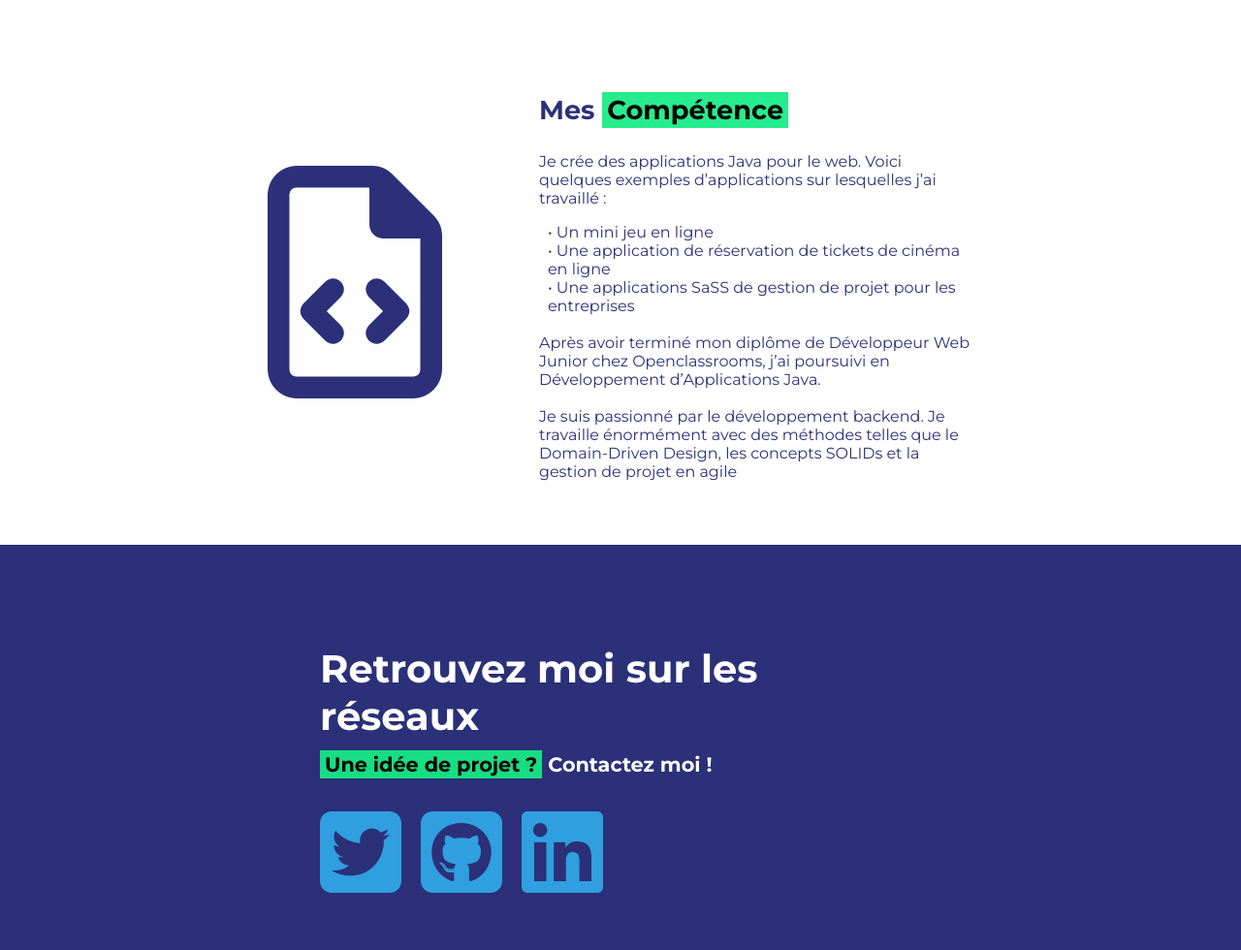
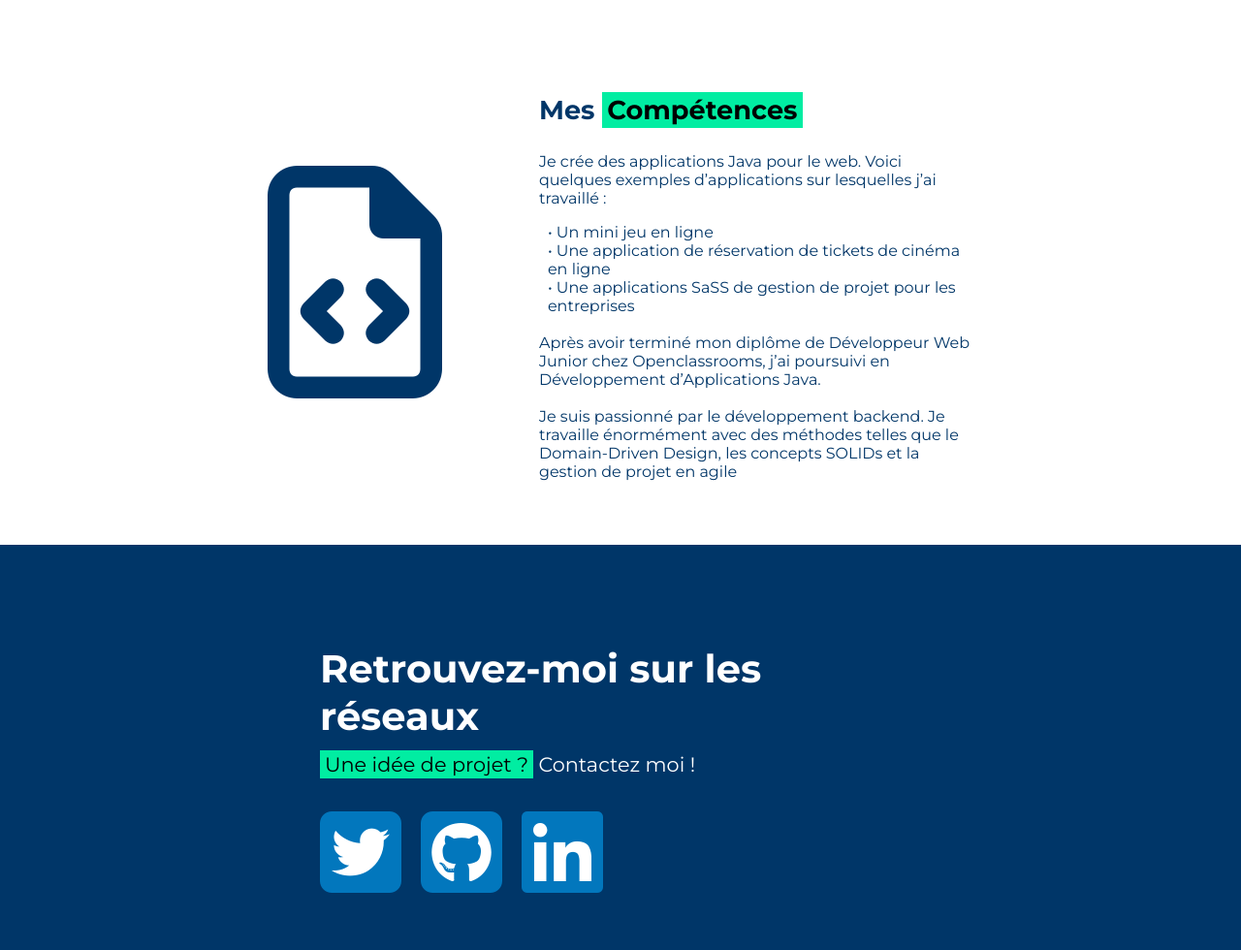
Before and after one commit to baptjul/proj1-java, a plain HTML site: page index.html in a window 1280 px wide. Shown: the part 418-1398 px from the top of the page at 97% size. Drawn offline with Linux system fonts and the light colour scheme.

Commit message:
color correction

```diff
--- a/index.html
+++ b/index.html
@@ -22,7 +22,7 @@
             <h3><span class="title_background">Développeur Java</span></h3>
             <p>
                 Bonjour, je suis Baptiste, Développeur Java bientôt diplômé chez
-                OpenClassrooms
+                OpenClassrooms.
             </p>
         </div>
         <img class="header_img" src="photo.jpg" alt="profil picture">
@@ -31,7 +31,7 @@
     <div class="box center">
         <i class="rotate-center far fa-file-code"></i>
         <div class="center_text">
-            <h3>Mes <span class="title_background">Compétence</span></h3>
+            <h3>Mes <span class="title_background">Compétences</span></h3>
             <p>
                 Je crée des applications Java pour le web. Voici quelques exemples
                 d’applications sur lesquelles j’ai travaillé :<br />
@@ -53,7 +53,7 @@
 
     <div class="footer">
         <div class="footer_text">
-            <h2>Retrouvez moi sur les réseaux</h2>
+            <h2>Retrouvez-moi sur les réseaux</h2>
             <h4>
                 <span class="title_background">Une idée de projet ?</span> Contactez moi !
             </h4>
--- a/projet1.css
+++ b/projet1.css
@@ -7,7 +7,7 @@ html, body {
 
 h1 {
     font-weight: bold;
-    font-size: 2.5em;
+    font-size: 2.4em;
     margin-bottom: -15px;
     margin-top: 15px;
 }
@@ -23,11 +23,12 @@ h3 {
 
 h4 {
     font-size: 1.3em;
+    font-weight: 400;
 }
 
 .title_background {
     padding: 2px 5px 2px 5px;
-    background-color: #16eb84ec;
+    background-color: #01eda2;
     color: black;
 }
 
@@ -41,7 +42,7 @@ h4 {
 /* ------ header ------ */
 
 .header {
-    background-color: #704cf1ec;
+    background-color: #7451eb;
     align-items: top;
     padding-top: 35px;
 }
@@ -70,7 +71,7 @@ h4 {
 /* ------ center ------ */
 
 .center {
-    color: #111768e3;
+    color: #003668;
     align-items: center;
     margin: 50px 0 50px 0;
 }
@@ -112,7 +113,7 @@ h4 {
 
 .footer {
     height: 100%;
-    background-color: #111768e3;
+    background-color: #003668;
     display: flex;
     flex-direction: column;
     align-items: center;
@@ -135,10 +136,14 @@ h4 {
 }
 
 .links i {
-    color: #2f9fe0 ;
+    color: #0277bd;
     font-size: 6em;
     margin-right: 20px;
     padding-top: -15;
+    background-image: linear-gradient(#fff,#fff);
+    background-repeat: no-repeat;
+    background-size: 80% 80%;
+    background-position: center;
 }
 
 .lonks_prop {
```
